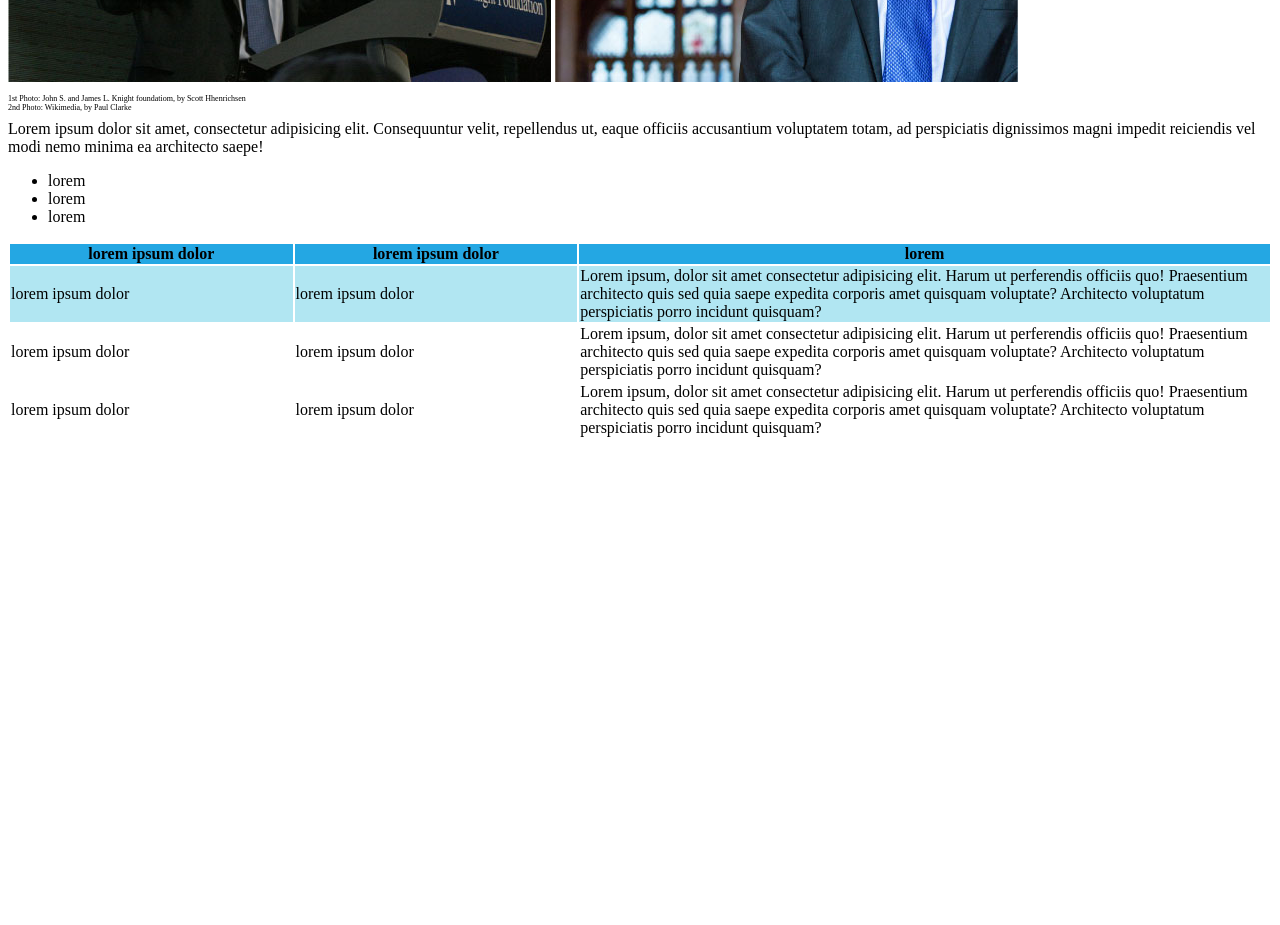
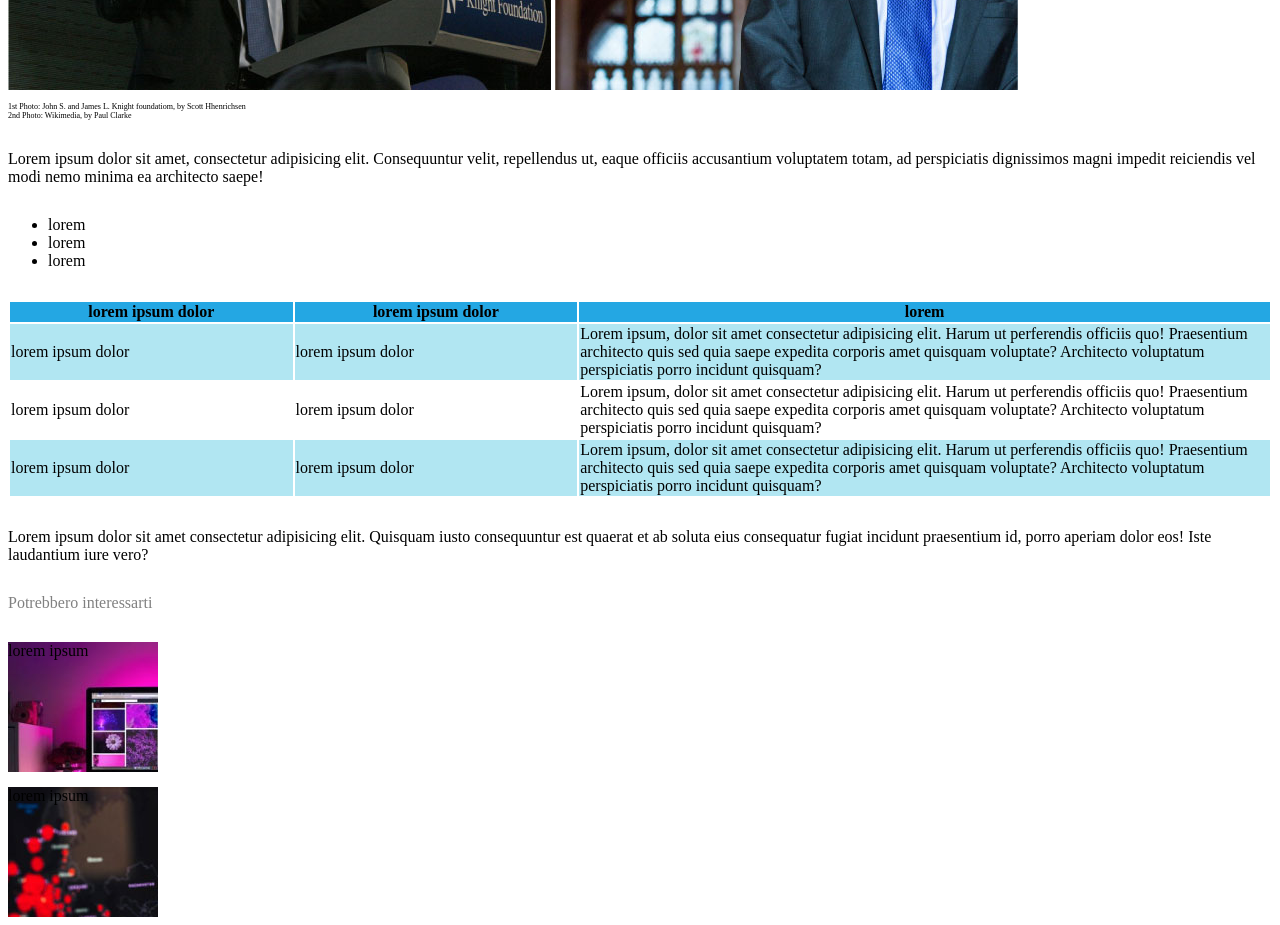
Before and after one commit to AndreaAceto20/html-css-booleaner, a plain HTML site: page index.html in a window 1280 px wide. Shown: the part 460-1385 px from the top of the page. Before the commit the page ends 908 px from the top, so only its background shows below. Drawn offline with Linux system fonts and the light colour scheme.

Commit message:
Added footer, modified tab and logo

```diff
--- a/css/style.css
+++ b/css/style.css
@@ -1,16 +1,12 @@
-
-
-
 header {
     background-image: url(../img/pattern.png);
-    background-repeat: no-repeat;
     background-size: contain;
     background-color: #4EA1FF;
  }
 
 #logo{
     width: 150px;
-    height: auto;
+    height: 50px;
 
 }
 
@@ -20,7 +16,7 @@ header {
 
 #data{
     font-size: 13px;
-
+    margin-top: 0px;
 }
 
 #sottotilo-foto{
@@ -38,3 +34,30 @@ header {
 .azzurro{
     background-color: #B1E6F2;
 }
+
+#prima-foto{
+    background-image: url(./../img/monitor.jpg);
+    width: 150px;
+    height: 130px;
+}
+
+#seconda-foto{
+    background-image: url(./../img/graph.jpg);
+    width: 150px;
+    height: 130px;
+    margin-top: 15px;
+}
+
+footer{
+    margin-top: 30px;
+}
+
+.testo{
+    margin-top: 30px;
+    margin-bottom: 30px;
+}
+
+table{
+    margin-top: 30px;
+    margin-bottom: 30px;
+}
--- a/index.html
+++ b/index.html
@@ -28,9 +28,7 @@
                     Scritto da
                     <font color="#78BED5">The Booleaner</font>
                 </p>
-            </div>
-            <!--  sottotitolo 2 -->
-            <div>
+
                 <p class="grigio" id="data">
                     il 10/10/2020
                 </p>
@@ -46,11 +44,11 @@
             </div>
         </section>
         <!-- testo -->
-        <section>
+        <section class="testo">
             Lorem ipsum dolor sit amet, consectetur adipisicing elit. Consequuntur velit, repellendus ut, eaque officiis accusantium voluptatem totam, ad perspiciatis dignissimos magni impedit reiciendis vel modi nemo minima ea architecto saepe!
         </section>
         <!-- lista -->
-         <section>
+         <section class="testo">
             <ul>
                 <li>lorem</li>
                 <li>lorem</li>
@@ -80,18 +78,32 @@
                     <td class="ultima-colonna">Lorem ipsum, dolor sit amet consectetur adipisicing elit. Harum ut perferendis officiis quo! Praesentium architecto quis sed quia saepe expedita corporis amet quisquam voluptate? Architecto voluptatum perspiciatis porro incidunt quisquam?</td>
                 </tr>
                 <!-- terza riga -->
-                <tr>
+                <tr class="azzurro">
                     <td>lorem ipsum dolor</td>
                     <td>lorem ipsum dolor</td>
                     <td class="ultima-colonna">Lorem ipsum, dolor sit amet consectetur adipisicing elit. Harum ut perferendis officiis quo! Praesentium architecto quis sed quia saepe expedita corporis amet quisquam voluptate? Architecto voluptatum perspiciatis porro incidunt quisquam?</td>
                 </tr>
             </tbody>
          </table>
+        <!-- testo 2 -->
+         Lorem ipsum dolor sit amet consectetur adipisicing elit. Quisquam iusto consequuntur est quaerat et ab soluta eius consequatur fugiat incidunt praesentium id, porro aperiam dolor eos! Iste laudantium iure vero?
+    </main>
+    <footer>
+        <section>
+            <!-- sottotitolo -->
+            <div class="grigio testo" >
+                Potrebbero interessarti
+            </div>
+            <!-- prima foto -->
+             <div id="prima-foto">
+                lorem ipsum
+             </div>
+             <!-- seconda foto -->
+             <div id="seconda-foto">
+                lorem ipsum
+             </div>
 
-    </main>
-
-    <footer>
-
+        </section>
     </footer>
 
 </body>
```
